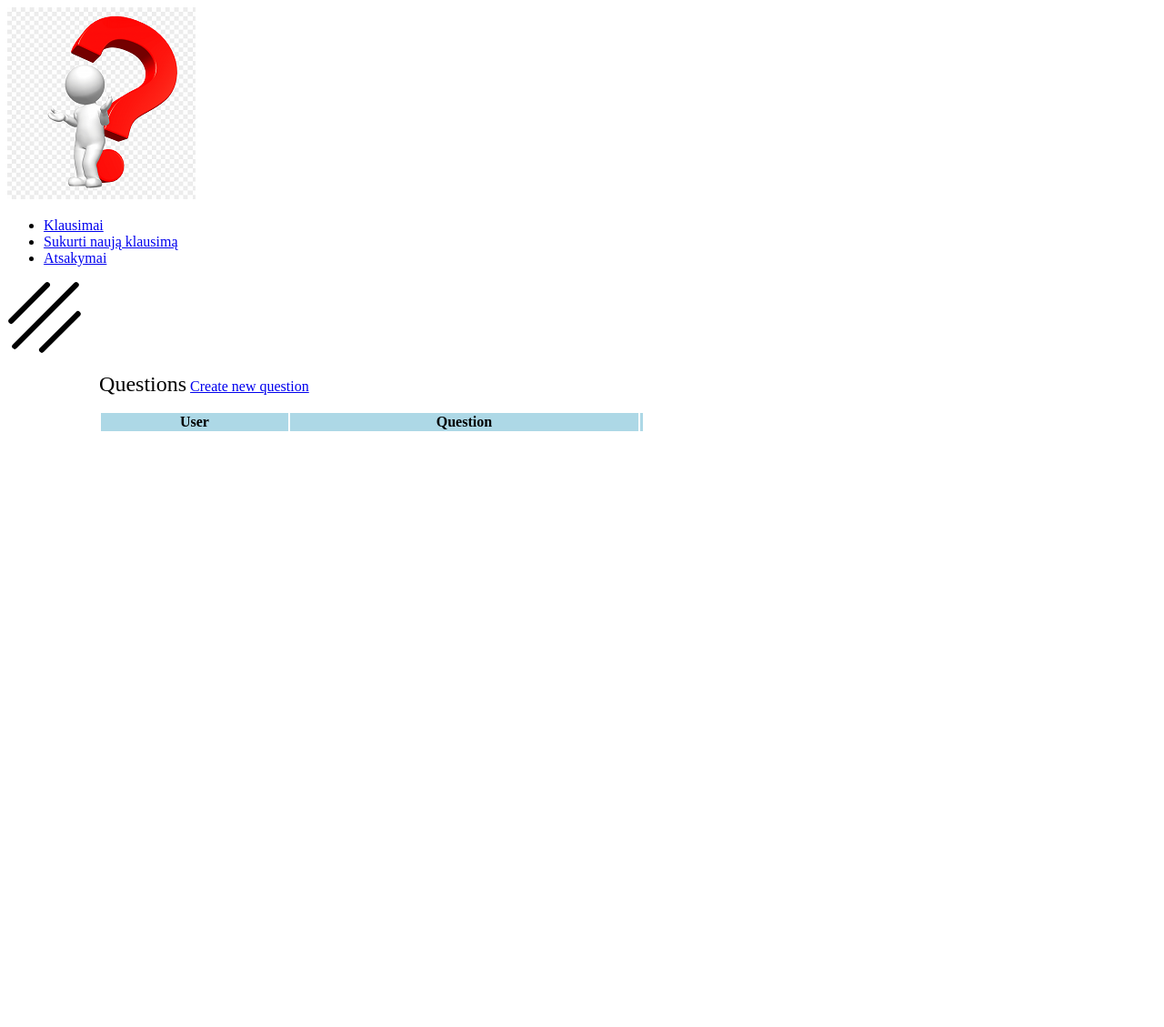
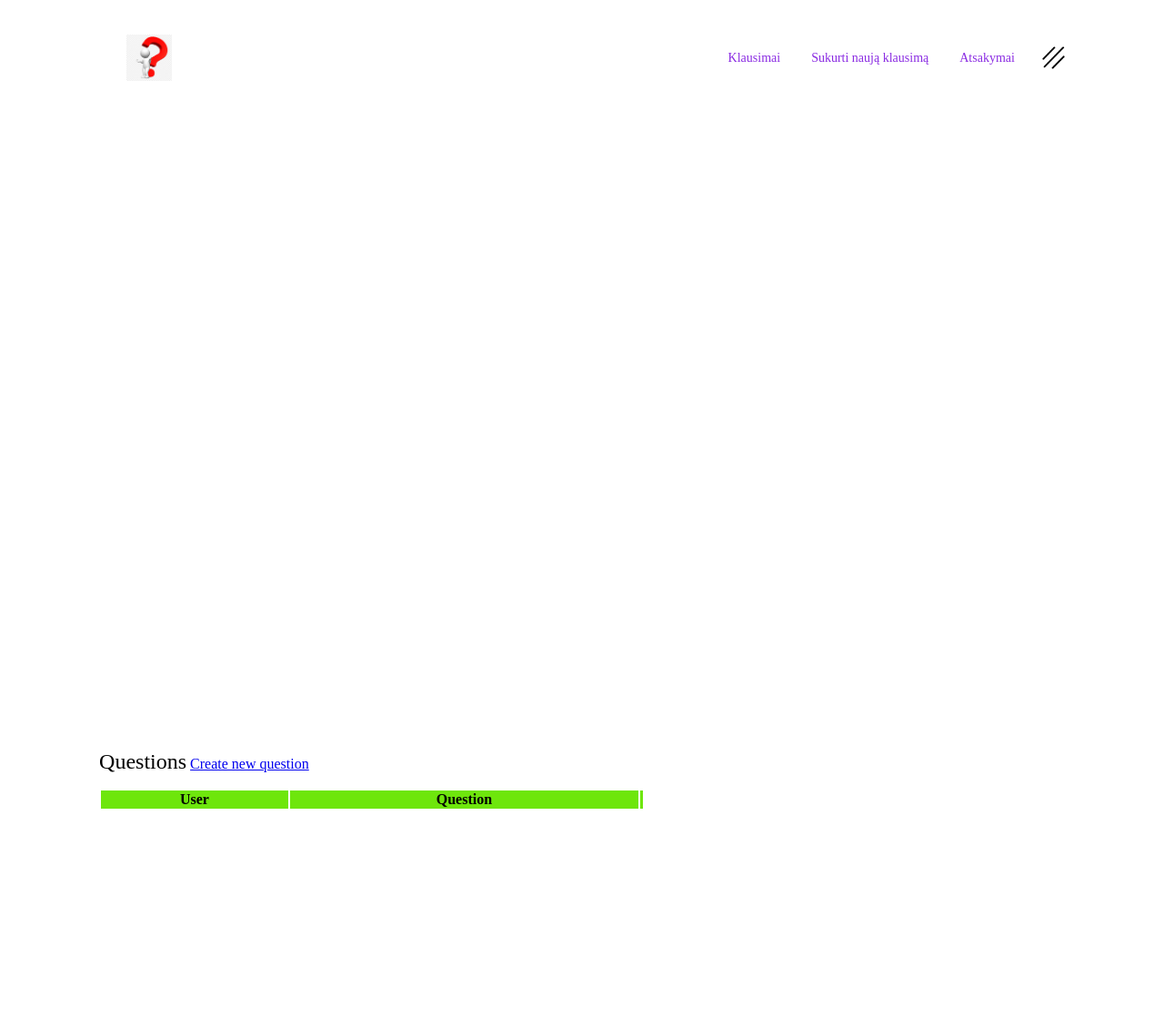
Before and after one commit to liuds3/solea_p, an ASP.NET Core app: template Solea/Autonuoma/Views/Question/Index.cshtml in a window 1280 px wide. Shown: the top 1129 px of the page at 91% size. Run offline with ASP.NET Core 8, Linux system fonts and the light colour scheme; the template is opened without the code that fills it, so the values that code supplies are empty; the project's own start-up code is not run, and a stand-in starts its controllers and pages; some libraries are stand-ins or nearby versions.

Commit message:
Update site.css

```diff
--- a/Solea/Autonuoma/wwwroot/css/site.css
+++ b/Solea/Autonuoma/wwwroot/css/site.css
@@ -8,7 +8,7 @@
 	flex-direction: column;
 	min-height: 100vh;
 }
-/*
+
 .container{
 	width: 100%;
 	min-height: 100vh;
@@ -44,9 +44,9 @@
 }
 nav ul li a{
 	text-decoration: none;
-	color: #7857;
+	color: blueviolet;
 	font-size: 14px;
-}*/
+}
 
 
 /* force main content container to take all the free space vertically */
@@ -83,7 +83,7 @@
 
 /* color header of entity list tables */
 table.entitylist thead {
-	background-color: lightblue;
+	background-color: rgb(110, 230, 12);
 }
 
 /* vertically center entity list table body cell contents */
```
